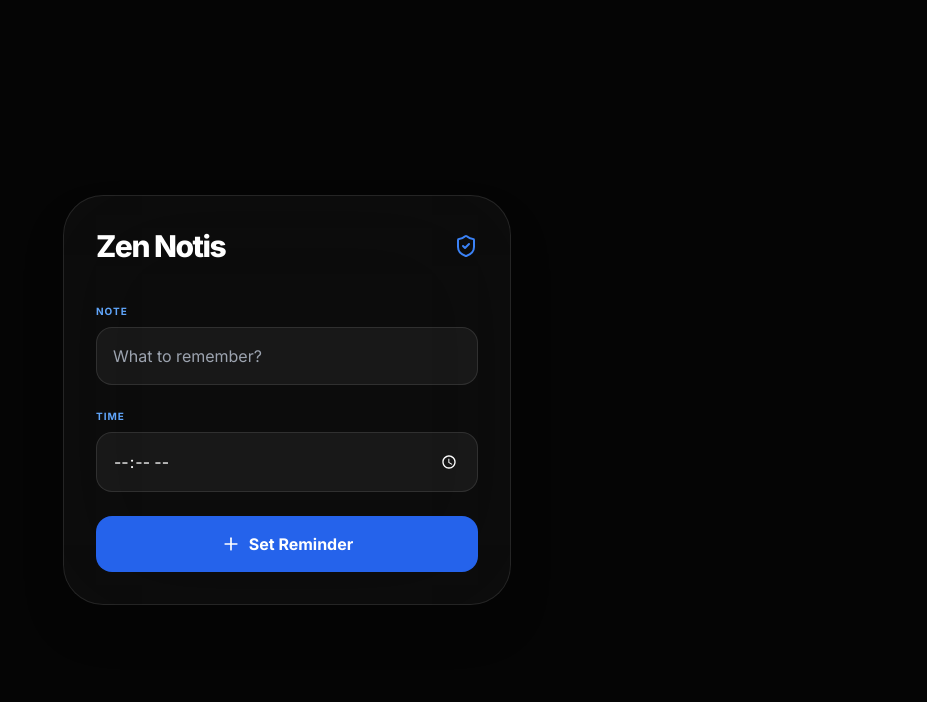
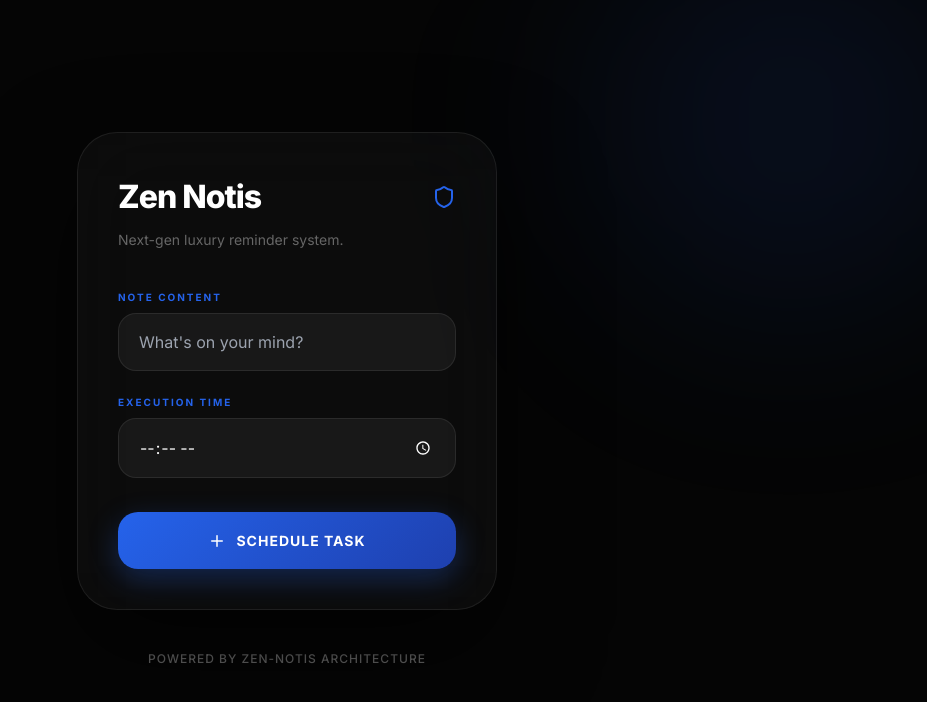
Before and after one commit to bedro95/zen-notes, a Next.js app: page / in a window 1280 px wide. Shown: the top 702 px of the page, without its empty margins (353-1280 px from the left). Built offline with nearby package versions, Linux system fonts and the light colour scheme.

Commit message:
Update page.tsx

```diff
--- a/app/page.tsx
+++ b/app/page.tsx
@@ -1,70 +1,222 @@
 "use client";
 
-import React, { useState } from 'react';
+import React, { useState, useEffect, useMemo } from 'react';
 import { motion, AnimatePresence } from 'framer-motion';
-import { Bell, Clock, Plus, ShieldCheck } from 'lucide-react';
+import { Bell, Clock, Plus, Shield, CheckCircle2 } from 'lucide-react';
 
-export default function ZenNotisPage() {
-  const [note, setNote] = useState('');
-  const [time, setTime] = useState('');
-  const [isNotified, setIsNotified] = useState(false);
+// --- Engineering Constants & Types ---
+interface Reminder {
+  id: string;
+  note: string;
+  time: string;
+  createdAt: number;
+}
+
+const THEME = {
+  background: '#050505',
+  glass: 'rgba(255, 255, 255, 0.03)',
+  border: 'rgba(255, 255, 255, 0.08)',
+  accent: '#2563eb', // Royal Blue
+  textPrimary: '#ffffff',
+  textSecondary: '#666666',
+  blur: 'blur(40px)'
+};
+
+export default function ZenNotisApp() {
+  // --- State Management ---
+  const [note, setNote] = useState<string>('');
+  const [time, setTime] = useState<string>('');
+  const [isSuccess, setIsSuccess] = useState<boolean>(false);
+  const [reminders, setReminders] = useState<Reminder[]>([]);
+
+  // --- Logic Handlers ---
+  const handleSetReminder = () => {
+    if (!note || !time) return;
+
+    const newReminder: Reminder = {
+      id: Math.random().toString(36).substr(2, 9),
+      note,
+      time,
+      createdAt: Date.now()
+    };
+
+    setReminders(prev => [newReminder, ...prev]);
+    setIsSuccess(true);
+
+    // Reset fields
+    setNote('');
+    setTime('');
+
+    // Auto-hide success toast
+    setTimeout(() => setIsSuccess(false), 4000);
+  };
 
   return (
-    <main className="min-h-screen bg-[#050505] text-white flex flex-col items-center justify-center p-6" style={{ backgroundColor: '#050505', minHeight: '100vh' }}>
+    <main style={{
+      backgroundColor: THEME.background,
+      minHeight: '100vh',
+      color: THEME.textPrimary,
+      fontFamily: 'Inter, system-ui, sans-serif',
+      display: 'flex',
+      flexDirection: 'column',
+      alignItems: 'center',
+      justifyContent: 'center',
+      padding: '24px',
+      position: 'relative',
+      overflow: 'hidden'
+    }}>
 
-      {/* Container Card */}
-      <div className="w-full max-w-md bg-white/[0.03] backdrop-blur-3xl border border-white/[0.1] rounded-[2.5rem] p-8 shadow-2xl">
-        <div className="flex justify-between items-center mb-10">
-          <h1 className="text-3xl font-extrabold tracking-tighter">Zen Notis</h1>
-          <ShieldCheck className="text-blue-500 w-6 h-6" />
-        </div>
+      {/* Background Ambient Light */}
+      <div style={{
+        position: 'absolute',
+        top: '-10%',
+        right: '-5%',
+        width: '400px',
+        height: '400px',
+        background: 'rgba(37, 99, 235, 0.1)',
+        filter: 'blur(100px)',
+        borderRadius: '100%'
+      }} />
 
-        <div className="space-y-6">
-          <div className="flex flex-col gap-2">
-            <span className="text-[10px] text-blue-400 font-bold uppercase tracking-widest">Note</span>
+      {/* Main UI Card */}
+      <motion.div
+        initial={{ opacity: 0, scale: 0.95 }}
+        animate={{ opacity: 1, scale: 1 }}
+        style={{
+          width: '100%',
+          maxWidth: '420px',
+          background: THEME.glass,
+          backdropFilter: THEME.blur,
+          WebkitBackdropFilter: THEME.blur,
+          border: `1px solid ${THEME.border}`,
+          borderRadius: '40px',
+          padding: '40px',
+          boxShadow: '0 40px 100px rgba(0,0,0,0.6)',
+          zIndex: 10
+        }}
+      >
+        <header style={{ marginBottom: '40px' }}>
+          <div style={{ display: 'flex', justifyContent: 'space-between', alignItems: 'center' }}>
+            <h1 style={{ fontSize: '32px', fontWeight: 800, letterSpacing: '-1px', margin: 0 }}>
+              Zen Notis
+            </h1>
+            <Shield size={24} color={THEME.accent} />
+          </div>
+          <p style={{ color: THEME.textSecondary, fontSize: '14px', marginTop: '8px' }}>
+            Next-gen luxury reminder system.
+          </p>
+        </header>
+
+        <section style={{ display: 'flex', flexDirection: 'column', gap: '24px' }}>
+          {/* Note Input Area */}
+          <div>
+            <label style={{ fontSize: '10px', fontWeight: 700, color: THEME.accent, letterSpacing: '2px', textTransform: 'uppercase', marginBottom: '8px', display: 'block' }}>
+              Note Content
+            </label>
             <input
-              className="w-full bg-white/[0.05] border border-white/[0.1] rounded-2xl p-4 outline-none focus:border-blue-500 transition-all"
-              placeholder="What to remember?"
+              type="text"
+              placeholder="What's on your mind?"
               value={note}
               onChange={(e) => setNote(e.target.value)}
+              style={{
+                width: '100%',
+                background: 'rgba(255,255,255,0.05)',
+                border: `1px solid ${THEME.border}`,
+                borderRadius: '18px',
+                padding: '16px 20px',
+                color: '#fff',
+                fontSize: '16px',
+                outline: 'none',
+                transition: 'border-color 0.3s'
+              }}
             />
           </div>
 
-          <div className="flex flex-col gap-2">
-            <span className="text-[10px] text-blue-400 font-bold uppercase tracking-widest">Time</span>
-            <input
-              type="time"
-              className="w-full bg-white/[0.05] border border-white/[0.1] rounded-2xl p-4 outline-none focus:border-blue-500 [color-scheme:dark]"
-              value={time}
-              onChange={(e) => setTime(e.target.value)}
-            />
+          {/* Time Picker Area */}
+          <div>
+            <label style={{ fontSize: '10px', fontWeight: 700, color: THEME.accent, letterSpacing: '2px', textTransform: 'uppercase', marginBottom: '8px', display: 'block' }}>
+              Execution Time
+            </label>
+            <div style={{ position: 'relative' }}>
+              <input
+                type="time"
+                value={time}
+                onChange={(e) => setTime(e.target.value)}
+                style={{
+                  width: '100%',
+                  background: 'rgba(255,255,255,0.05)',
+                  border: `1px solid ${THEME.border}`,
+                  borderRadius: '18px',
+                  padding: '16px 20px',
+                  color: '#fff',
+                  fontSize: '16px',
+                  outline: 'none',
+                  colorScheme: 'dark'
+                }}
+              />
+            </div>
           </div>
 
-          <button
-            onClick={() => { setIsNotified(true); setTimeout(() => setIsNotified(false), 3000); }}
-            className="w-full bg-blue-600 py-4 rounded-2xl font-bold flex items-center justify-center gap-2 hover:bg-blue-500 transition-all active:scale-95"
+          {/* Master Action Button */}
+          <motion.button
+            whileTap={{ scale: 0.97 }}
+            onClick={handleSetReminder}
+            style={{
+              width: '100%',
+              background: `linear-gradient(135deg, ${THEME.accent}, #1e40af)`,
+              padding: '18px',
+              borderRadius: '20px',
+              border: 'none',
+              color: 'white',
+              fontWeight: 700,
+              fontSize: '14px',
+              letterSpacing: '1px',
+              cursor: 'pointer',
+              display: 'flex',
+              alignItems: 'center',
+              justifyContent: 'center',
+              gap: '10px',
+              marginTop: '10px',
+              boxShadow: '0 10px 30px rgba(37, 99, 235, 0.3)'
+            }}
           >
-            <Plus size={20} /> Set Reminder
-          </button>
-        </div>
-      </div>
+            <Plus size={18} />
+            SCHEDULE TASK
+          </motion.button>
+        </section>
+      </motion.div>
 
-      {/* Floating Glass Notification */}
+      {/* Success Notification (Floating HUD) */}
       <AnimatePresence>
-        {isNotified && (
+        {isSuccess && (
           <motion.div
             initial={{ y: -100, opacity: 0 }}
-            animate={{ y: 20, opacity: 1 }}
+            animate={{ y: 0, opacity: 1 }}
             exit={{ y: -100, opacity: 0 }}
-            className="fixed top-0 z-50 w-[90%] max-w-xs bg-white/10 backdrop-blur-xl border border-white/20 p-4 rounded-3xl shadow-2xl flex items-center gap-4"
+            style={{
+              position: 'fixed',
+              top: '30px',
+              zIndex: 100,
+              background: 'rgba(255, 255, 255, 0.1)',
+              backdropFilter: 'blur(20px)',
+              padding: '12px 24px',
+              borderRadius: '24px',
+              border: '1px solid rgba(255, 255, 255, 0.2)',
+              display: 'flex',
+              alignItems: 'center',
+              gap: '12px',
+              boxShadow: '0 20px 40px rgba(0,0,0,0.5)'
+            }}
           >
-            <div className="bg-blue-500 p-2 rounded-xl">
-              <Bell size={20} />
-            </div>
-            <p className="text-sm font-medium">Notification Scheduled!</p>
+            <CheckCircle2 size={20} color="#10b981" />
+            <span style={{ fontWeight: 600, fontSize: '14px' }}>Reminder Optimized & Saved</span>
           </motion.div>
         )}
       </AnimatePresence>
+
+      <footer style={{ marginTop: '40px', color: THEME.textSecondary, fontSize: '12px', fontWeight: 500, letterSpacing: '1px' }}>
+        POWERED BY ZEN-NOTIS ARCHITECTURE
+      </footer>
     </main>
   );
 }
```
